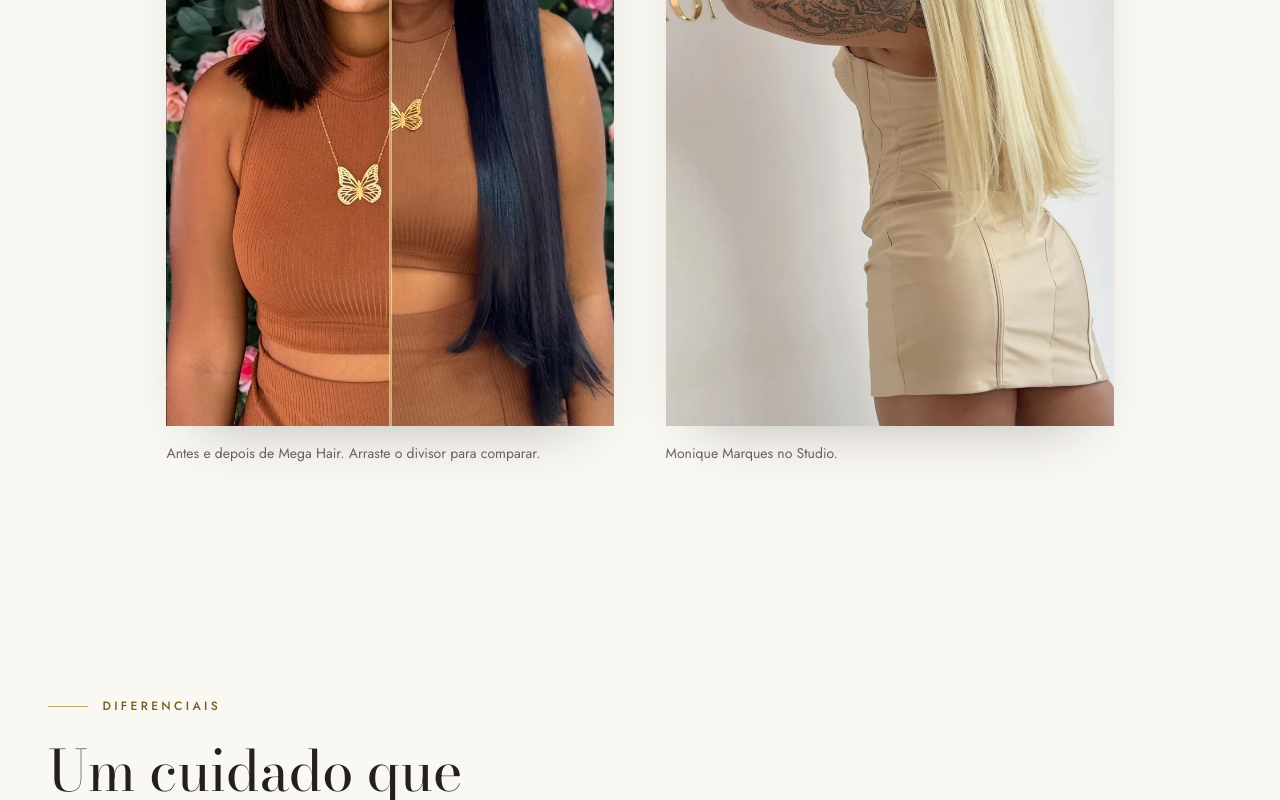
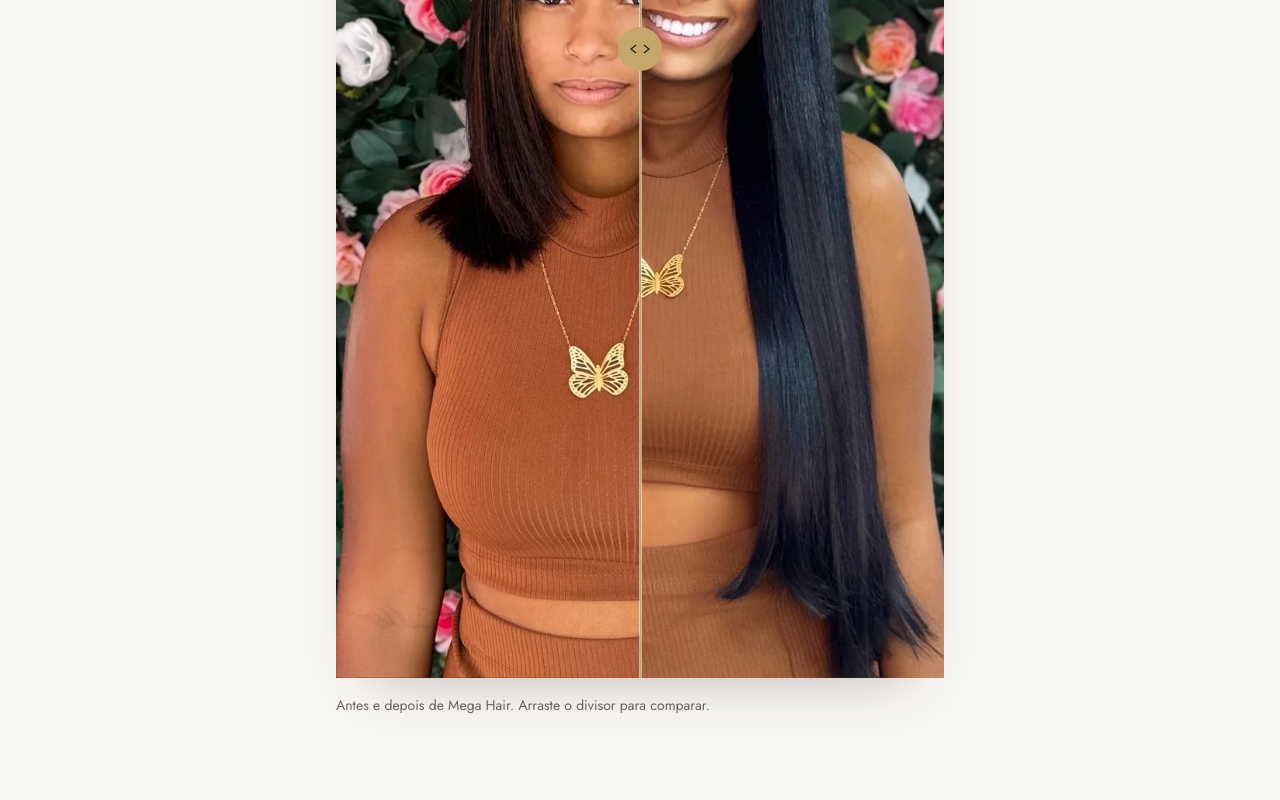
Before and after one commit to MDN-Solutions/monique-megahair, an Angular app: page / in a window 1280 px wide. Shown: the part 11200-12000 px from the top of the page. Built offline with nearby package versions, Linux system fonts and the light colour scheme.

Commit message:
Foto da Monique vai para o CTA final; antes e depois maior
Co-Authored-By: Claude Sonnet 5.5 <noreply@anthropic.com>
Claude-Session: https://claude.ai/code/session_019xnCH6yT6nFErshBjLpUMu

```diff
--- a/src/app/core/site.config.ts
+++ b/src/app/core/site.config.ts
@@ -79,7 +79,7 @@ export const SITE = {
       'Mega Hair de alto padrão, acabamento natural e atendimento personalizado para realçar a sua beleza.',
     image: {
       src: 'images/hero-portrait.webp',
-      alt: 'Retrato de mulher sorrindo, com cabelo longo, loiro e ondulado',
+      alt: 'Monique de perfil, com cabelo longo, liso e loiro, diante do logotipo dourado do Studio',
     } satisfies ImageRef,
   },
 
@@ -127,7 +127,7 @@ export const SITE = {
     button: 'Falar com o estúdio',
     image: {
       src: 'images/cta-portrait.webp',
-      alt: 'Retrato de mulher sorrindo, com cabelo longo, loiro e ondulado',
+      alt: 'Monique de perfil, com cabelo longo, liso e loiro, diante do logotipo dourado do Studio',
     } satisfies ImageRef,
   },
 
@@ -247,14 +247,6 @@ export const RESULTS: ResultItem[] = [
     },
     caption: 'Antes e depois de Mega Hair. Arraste o divisor para comparar.',
   },
-  {
-    kind: 'photo',
-    image: {
-      src: 'images/results/monique-perfil.webp',
-      alt: 'Monique de perfil, com cabelo longo e liso em tons de loiro, diante do logotipo dourado do Studio',
-    },
-    caption: 'Monique Marques no Studio.',
-  },
 ];
 
 /** Depoimentos reais ou autorizados. VAZIO: nenhum foi fornecido ainda. */
--- a/src/app/features/results/results.scss
+++ b/src/app/features/results/results.scss
@@ -17,14 +17,15 @@
   gap: clamp(2rem, 4vw, 3.5rem);
 
   @include up($bp-md) {
-    grid-template-columns: repeat(2, minmax(0, 28rem));
-    justify-content: center;
-    align-items: start;
+    justify-items: center;
   }
 }
 
 .results__item {
   display: grid;
+  width: 100%;
+  max-width: 38rem;
+  margin-inline: auto;
   gap: 1rem;
 }
 
--- a/src/app/shared/before-after.ts
+++ b/src/app/shared/before-after.ts
@@ -61,7 +61,7 @@ import type { ImageRef } from '../core/site.config';
     }
     .ba {
       position: relative;
-      aspect-ratio: 10 / 17;
+      aspect-ratio: 3 / 5;
       overflow: hidden;
       user-select: none;
       touch-action: pan-y;
@@ -87,6 +87,7 @@ import type { ImageRef } from '../core/site.config';
       width: 100%;
       height: 100%;
       object-fit: cover;
+      object-position: 50% 0;
       pointer-events: none;
     }
     .ba__ph {
```
Also changed, not shown: public/images/cta-portrait.webp, public/images/results/monique-perfil.webp (deleted).
